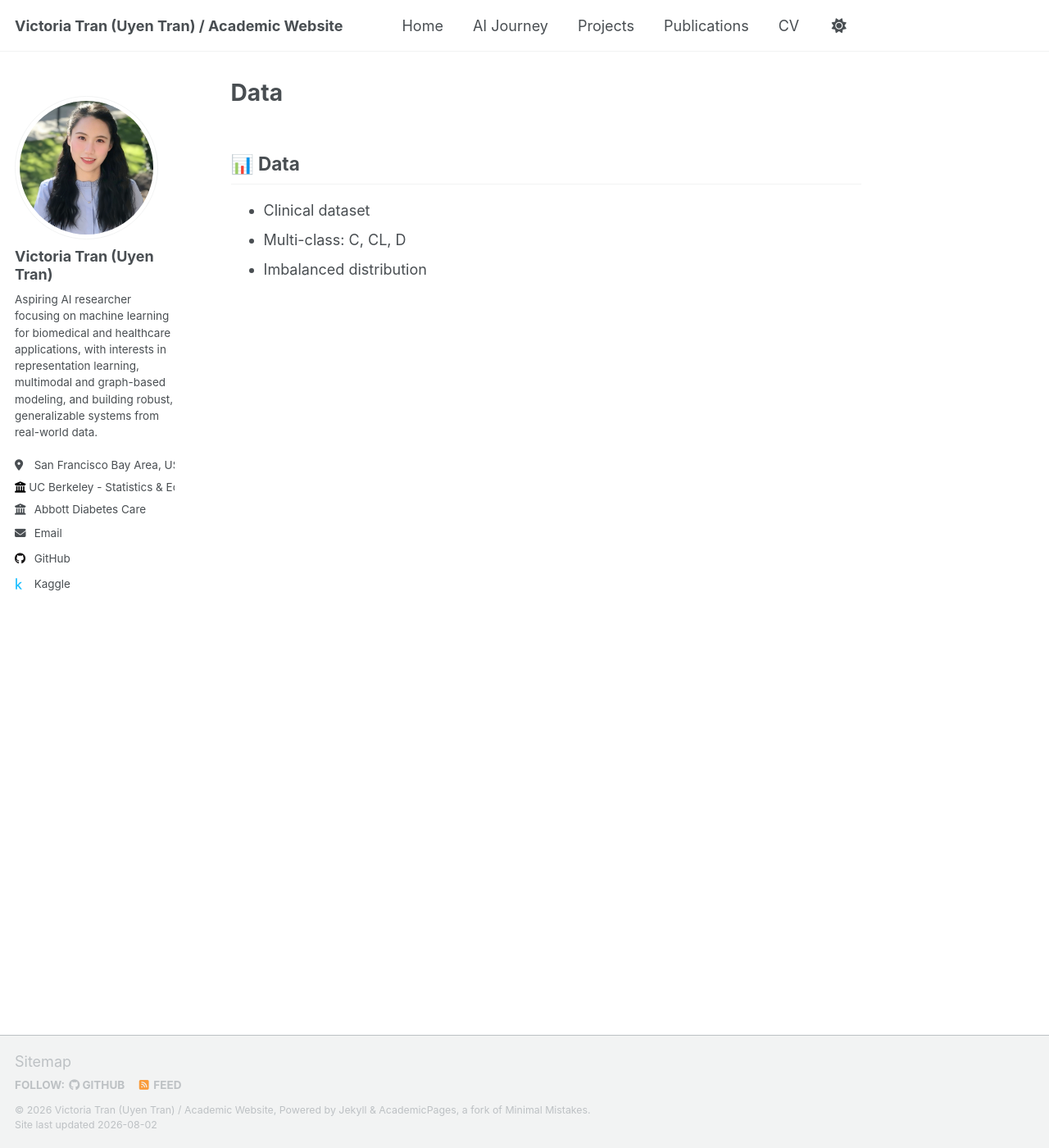
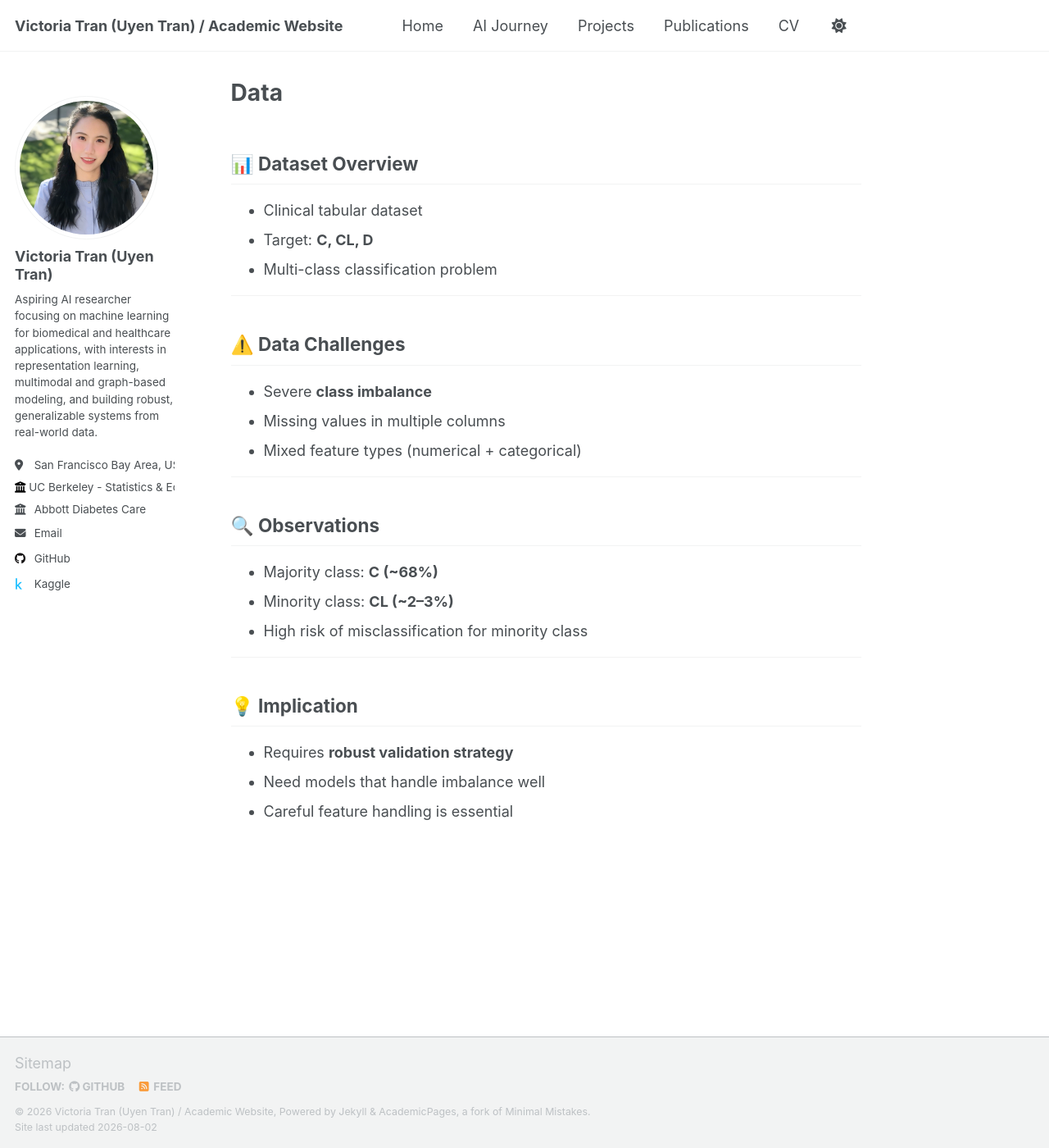
Before and after one commit to uyentran9/uyentran-ai-blog, a Jekyll site: the page built from _pages/hepatic-risk/data.md, in a window 1280 px wide and 1400 px high. Shown: the whole window at 82% size. Built offline with Jekyll 4.4.1, drawn with Linux system fonts in a browser that asks for light colours; a script that is not in the unit is left out.

Commit message:
Enhance dataset documentation with challenges and insights
Updated data overview and added sections on data challenges, observations, and implications.

```diff
--- a/_pages/hepatic-risk/data.md
+++ b/_pages/hepatic-risk/data.md
@@ -5,8 +5,32 @@ permalink: /projects/hepatic-risk/data/
 author_profile: true
 ---
 
-## 📊 Data
+## 📊 Dataset Overview
 
-- Clinical dataset
-- Multi-class: C, CL, D
-- Imbalanced distribution
+- Clinical tabular dataset
+- Target: **C, CL, D**
+- Multi-class classification problem
+
+---
+
+## ⚠️ Data Challenges
+
+- Severe **class imbalance**
+- Missing values in multiple columns
+- Mixed feature types (numerical + categorical)
+
+---
+
+## 🔍 Observations
+
+- Majority class: **C (~68%)**
+- Minority class: **CL (~2–3%)**
+- High risk of misclassification for minority class
+
+---
+
+## 💡 Implication
+
+- Requires **robust validation strategy**
+- Need models that handle imbalance well
+- Careful feature handling is essential
```
